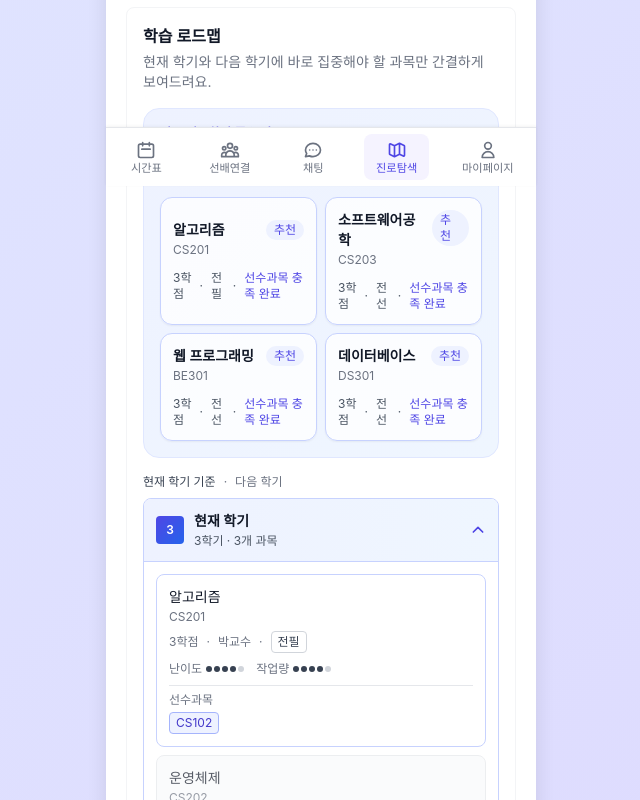
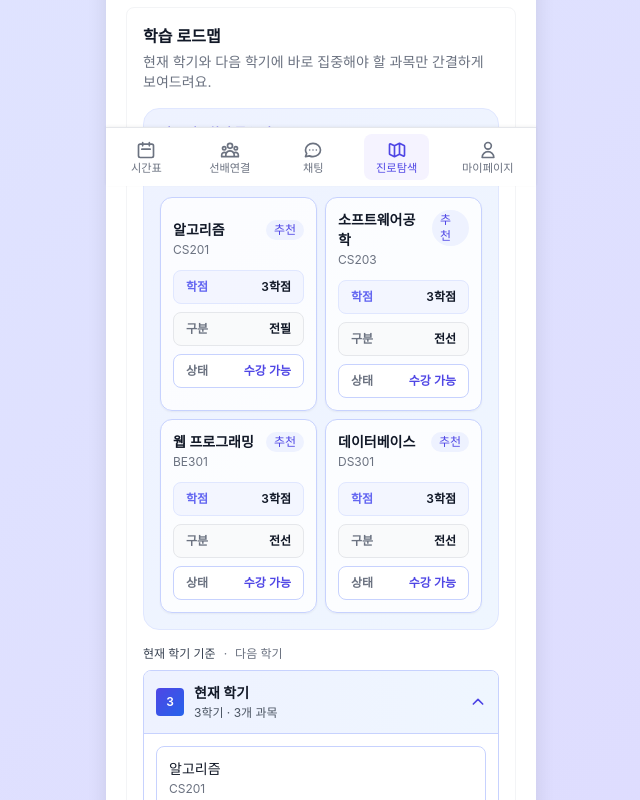
Before and after one commit to 25-iNThon-3th-Team/frontend, a React (Vite) app: page /career in a window 1280 px wide. Shown: the part 614-1414 px from the top of the page, without its empty margins (319-959 px from the left). Built offline with nearby package versions, Linux system fonts and the light colour scheme; a web font is replaced by a local one.

Commit message:
feat: improve roadmap card UI and simplify text

```diff
--- a/src/components/career/Roadmap.tsx
+++ b/src/components/career/Roadmap.tsx
@@ -294,21 +294,21 @@ function Roadmap() {
                   </div>
                   <span className="rounded-full bg-indigo-50 px-2 py-0.5 text-xs font-medium text-indigo-600">추천</span>
                 </div>
-                <div className="mt-3 flex items-center gap-2 text-xs text-gray-600">
-                  <span>{course.credits}학점</span>
-                  <span>·</span>
-                  <span>{course.type}</span>
-                  {course.prerequisites.length > 0 ? (
-                    <>
-                      <span>·</span>
-                      <span className="text-indigo-600">선수과목 충족 완료</span>
-                    </>
-                  ) : (
-                    <>
-                      <span>·</span>
-                      <span className="text-indigo-600">기초 과목</span>
-                    </>
-                  )}
+                <div className="mt-3 flex flex-col gap-2 text-xs">
+                  <div className="flex items-center justify-between rounded-lg border border-indigo-100 bg-indigo-50/60 px-3 py-2">
+                    <span className="font-semibold text-indigo-500">학점</span>
+                    <span className="font-semibold text-gray-900">{course.credits}학점</span>
+                  </div>
+                  <div className="flex items-center justify-between rounded-lg border border-gray-200 bg-gray-50 px-3 py-2">
+                    <span className="font-semibold text-gray-500">구분</span>
+                    <span className="font-semibold text-gray-900">{course.type}</span>
+                  </div>
+                  <div className="flex items-center justify-between rounded-lg border border-indigo-200 bg-white px-3 py-2">
+                    <span className="font-semibold text-gray-500">상태</span>
+                    <span className={`font-semibold ${course.prerequisites.length > 0 ? 'text-indigo-600' : 'text-emerald-600'}`}>
+                      {course.prerequisites.length > 0 ? '수강 가능' : '기초 과목'}
+                    </span>
+                  </div>
                 </div>
               </button>
             ))}
```
